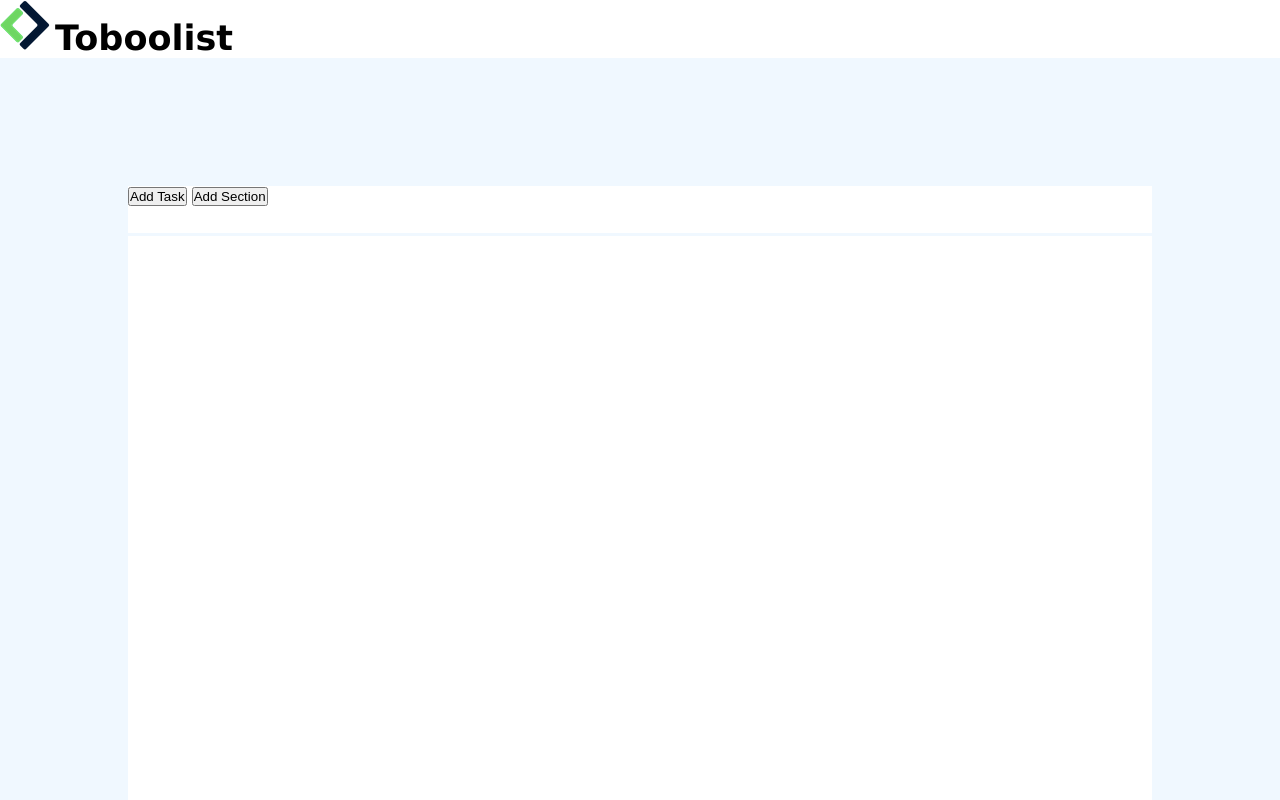
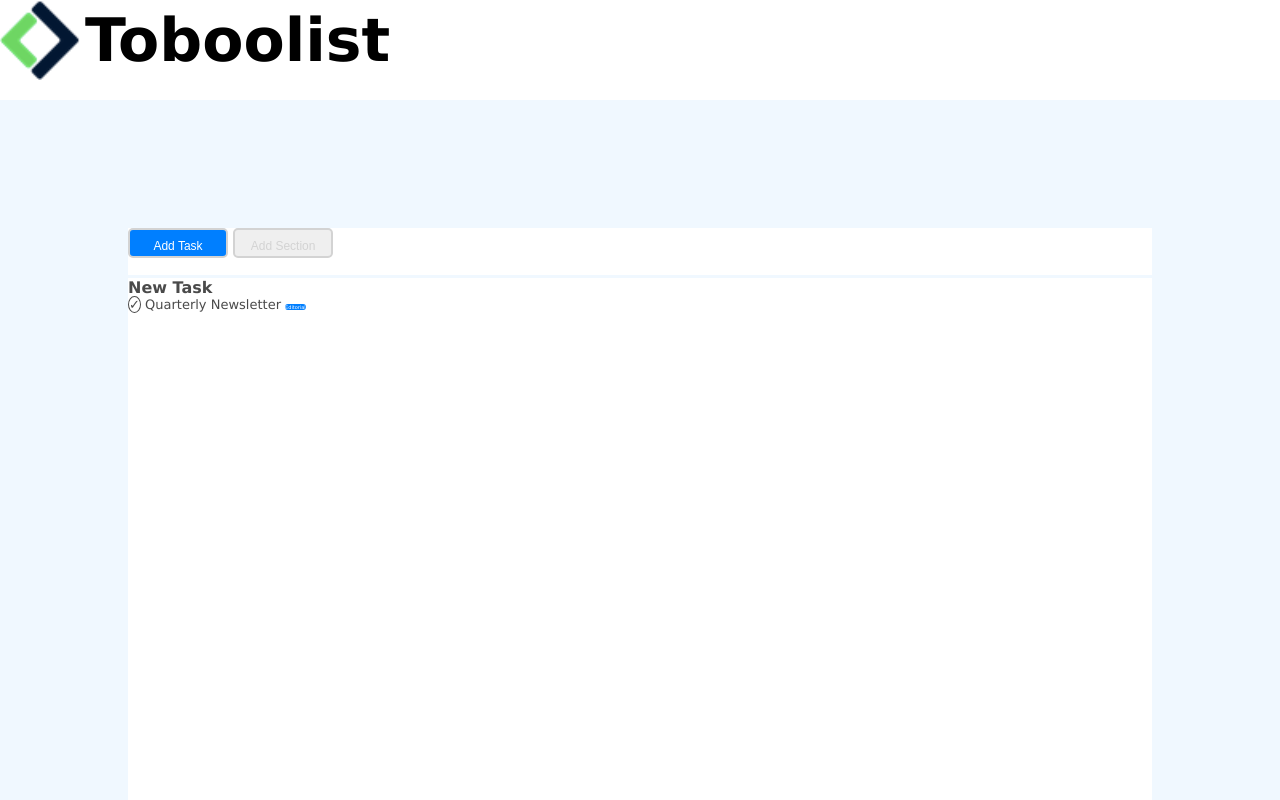
Before and after one commit to ZakariaElhaoudi/html-css-toboolist, a plain HTML site: page index.html in a window 1280 px wide. Shown: the top 800 px of the page. Drawn offline with Linux system fonts and the light colour scheme.

Commit message:
header completed

```diff
--- a/css/style.css
+++ b/css/style.css
@@ -1,7 +1,7 @@
 /* regole generali pagina  */
 *{
     margin: 0;
-    padding: 0;
+
     box-sizing: border-box;
 }
 
@@ -13,14 +13,25 @@ body{
 
 header{
     width: 100%;
-    height: auto;
+    height: 100px;
     background-color: white;
 
 }
 
+#img{
+    width: 80px;
+    line-height: 80px;
+    vertical-align: middle;
+
+
+}
+
 #text-logo{
-    font-size: 35px;
+    display: inline-block;
+    font-size: 60px;
     font-weight: 800;
+    line-height: 60px;
+    vertical-align: middle;
 
 }
 
@@ -41,4 +52,53 @@ header{
     border-bottom: solid aliceblue;
     border-spacing: 0;
 
+
 }
+
+.button {
+    border: solid 2px lightgrey;
+    border-radius: 5px;
+    color: lightgrey;
+    font-size: 12px;
+    height: 30px;
+    width: 100px;
+    line-height: 30px;
+    vertical-align: middle;
+
+}
+
+.blue{
+
+    background-color: #007fff;
+    color: white;
+}
+
+/* regole section 2 */
+
+.first-row{
+    font-weight: 800;
+    color: rgba(20, 19, 19, 0.77);
+
+}
+
+.row{
+   font-size: small;
+    color: rgba(20, 19, 19, 0.77);
+
+}
+
+.emoticon{
+   border: solid 1px;
+   border-radius: 50% 50%;
+}
+
+.editorial{
+    content: normal;
+    border-radius: 5px;
+    background-color: #007fff;
+    background-size: auto;
+    color: white;
+    text-align: center;
+    font-size: 5px;
+
+}
--- a/index.html
+++ b/index.html
@@ -19,10 +19,27 @@
 
     <main id="contenitore">
 
+        <!-- selettori -->
         <section id="all-button">
-            <button >Add Task </button>
-            <button>Add Section </button>
+            <button class="button blue">Add Task </button>
+            <button class="button 2">Add Section </button>
         </section>
+
+        <!-- contenuto principale -->
+        <section>
+            <div class="first-row">
+                New Task
+            </div>
+            <div class="row">
+                <span class="emoticon">&#x2713;</span>
+                Quarterly Newsletter
+                <span class="editorial blue">Editorial</span>
+            </div>
+        </section>
+
+
+
+
 
     </main>
 
```
